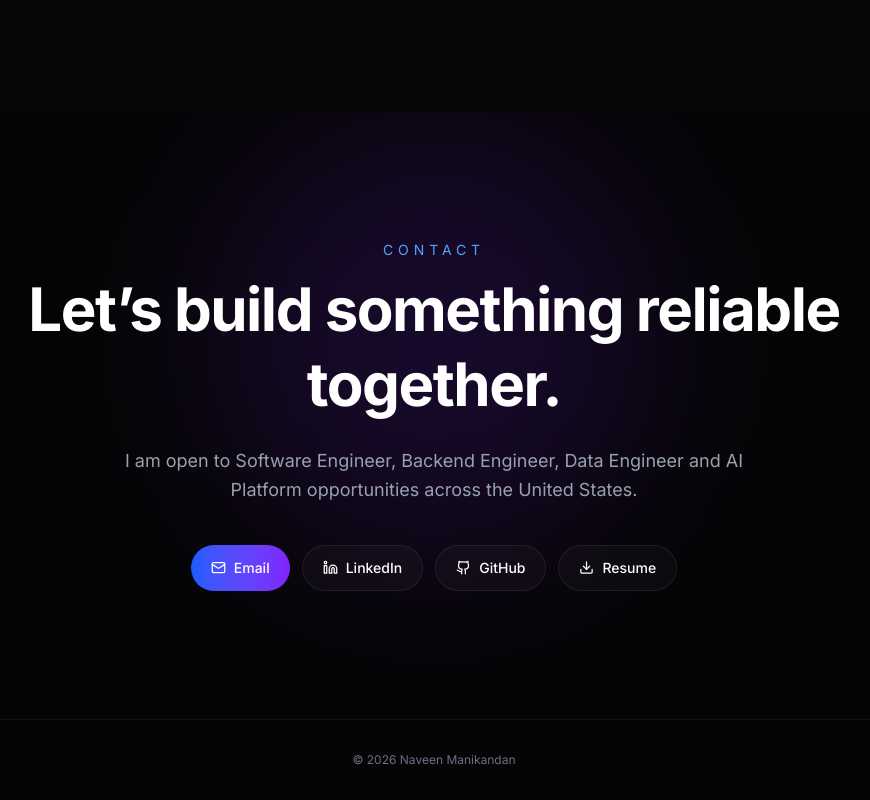
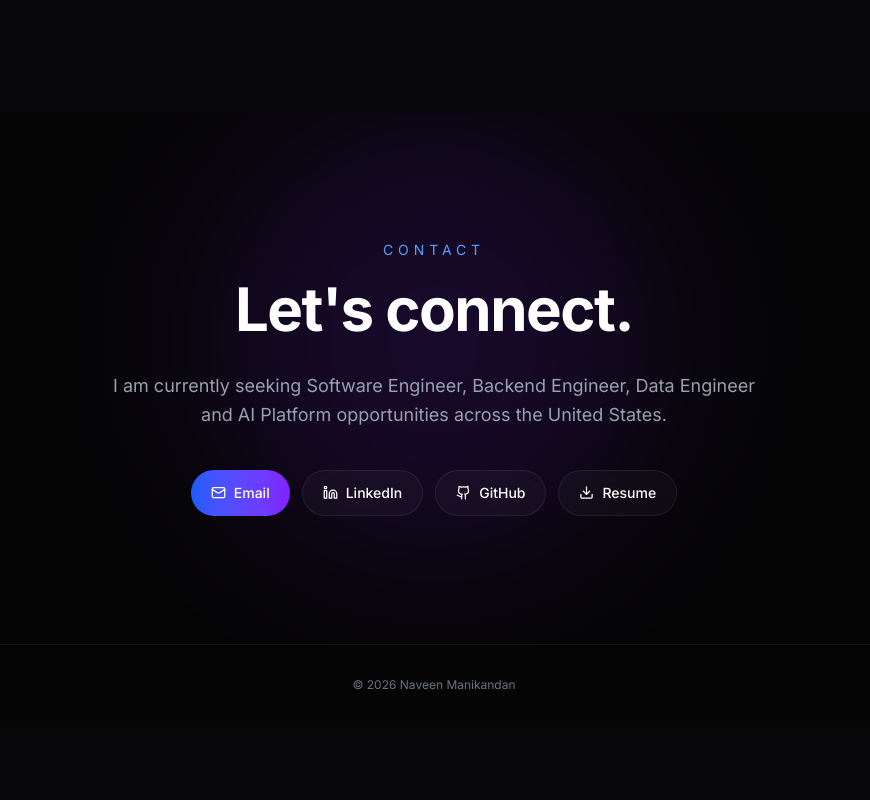
Before and after one commit to ravensgit/Portfolio, a React (Vite) app: page / in a window 1280 px wide. Shown: the part 6019-6819 px from the top of the page, without its empty margins (206-1076 px from the left). After the commit the page ends 6744 px from the top, so only its background shows below. Built offline with nearby package versions, Linux system fonts and the light colour scheme.

Commit message:
Update Contact.jsx

```diff
--- a/src/components/Contact.jsx
+++ b/src/components/Contact.jsx
@@ -24,10 +24,10 @@ const Contact = () => {
       <div ref={contentRef} className="relative z-10 max-w-4xl mx-auto px-6 text-center">
         <p className="font-mono text-sm text-blue-400 mb-3 tracking-[0.35em] uppercase">Contact</p>
         <h2 className="text-4xl md:text-6xl font-bold tracking-tight mb-6 leading-tight">
-          Let’s build something reliable together.
+          Let's connect.
         </h2>
         <p className="text-gray-400 mb-10 max-w-2xl mx-auto leading-relaxed text-lg">
-          I am open to Software Engineer, Backend Engineer, Data Engineer and AI Platform opportunities across the United States.
+          I am currently seeking Software Engineer, Backend Engineer, Data Engineer and AI Platform opportunities across the United States.
         </p>
         <div className="flex justify-center gap-3 flex-wrap">
           <a href="mailto:naveen.cspro@gmail.com" className="flex items-center gap-2 px-5 py-3 rounded-full bg-gradient-to-r from-blue-600 to-violet-600 text-sm font-medium hover:scale-105 transition-transform">
```
